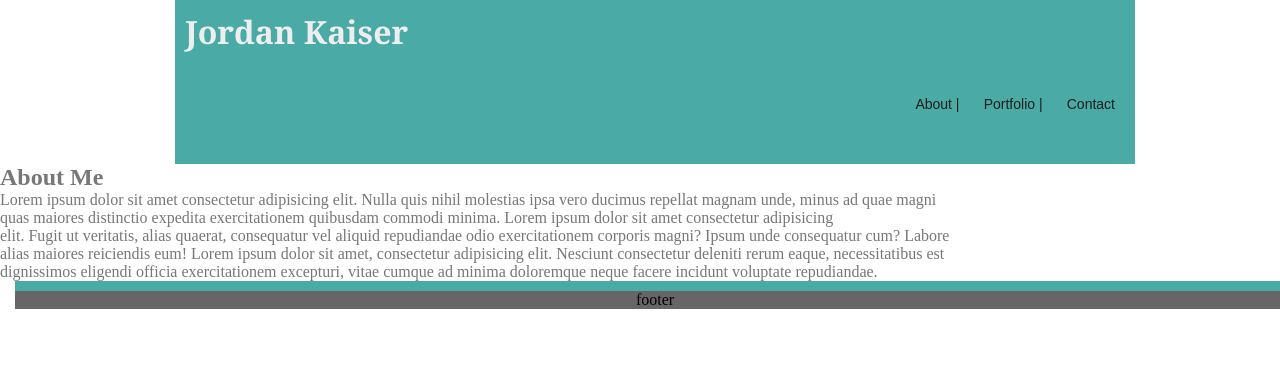
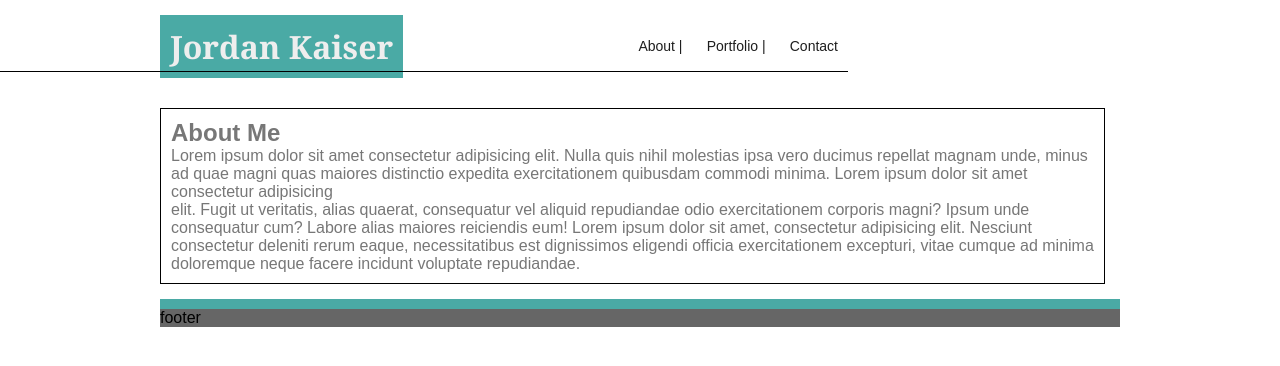
Before and after one commit to Elwdipath/Basic-Portfolio, a plain HTML site: page index.html in a window 1280 px wide. Drawn offline with Linux system fonts and the light colour scheme.

Commit message:
Fixed issues with alignment

```diff
--- a/assets/css/style.css
+++ b/assets/css/style.css
@@ -6,6 +6,7 @@
 
 html, body {
     height: 100%;
+    min-height: 100%
 
 }
 
@@ -37,36 +38,35 @@ ul li a {
     margin: 0px auto;
     font-family: Arial, Helvetica, sans-serif;
     padding: 0;
-    height: 100px;
 }
 
 .headercont {
     float: left;
-    margin: 0 0 0 15px;
+    margin: 15px 15px 15px 0;
     color: #eeeeee;
     background-color:#4aaaa5;
     font-family: Georgia, 'Times New Roman', Times, serif;
     padding: 10px;
-    width: 960px;
+    /* width: 960px; */
 }
 
 nav  {
-    /* width: 100%;
+    width: 100%;
     height: 77px;
     position: absolute;
-    /* top: -5px; */
-    /* right: 432px; */
-    /* border-bottom: 1px solid black;   */
+    top: -5px;
+    right: 432px;
+    border-bottom: 1px solid black;
     float: right
 }
 
 main {
     max-width: 960px;
-    /* float: left;  */
+    float: left;
     color: #777777;
-    /* border: 1px black solid;; */
-    /* padding: 10px; */
-    /* margin: 15px; */
+    border: 1px black solid;
+    padding: 10px;
+    margin: 15px 15px 15px 0;
     background-color:#ffffff;
 
 
@@ -74,9 +74,9 @@ main {
 
 footer {
     background-color: #666666;
-    float: left;
-    margin: 0 0 0 15px;
-    width: 100%;
+    clear: both;
+    width: 100;
     border-top: 10px solid #4aaaa5;
     text-align: center
+    bottom: 0;
 }
--- a/index.html
+++ b/index.html
@@ -16,8 +16,6 @@
         <header>
             <div class="headercont">
                 <h1>Jordan Kaiser</h1>
-                <!-- </header> -->
-                <!---Create Links-->
                 <nav>
                     <ul>
                         <li><a href="#">About | </a></li>
@@ -27,19 +25,20 @@
                 </nav>
             </div>
         </header>
-   </div>
         <!--About Me Section-->
         <main>
             <!-- <div class="me"> -->
                 <h2>About Me</h2>
+                    <!-- Add image and style -->
                     <p>Lorem ipsum dolor sit amet consectetur adipisicing elit. Nulla quis nihil molestias ipsa vero ducimus repellat magnam unde, minus ad quae magni quas maiores distinctio expedita exercitationem quibusdam commodi minima. Lorem ipsum dolor sit amet consectetur adipisicing
                     <br>
                     elit. Fugit ut veritatis, alias quaerat, consequatur vel aliquid repudiandae odio exercitationem corporis magni? Ipsum unde consequatur cum? Labore alias maiores reiciendis eum! Lorem ipsum dolor sit amet, consectetur adipisicing elit. Nesciunt consectetur deleniti rerum eaque, necessitatibus est dignissimos eligendi officia exercitationem excepturi, vitae cumque ad minima doloremque neque facere incidunt voluptate repudiandae.
                     </p>
             <!-- </div>         -->
         </main>
+
+        <footer>footer</footer>
     </div>
-    <footer>footer</footer>
 </body>
 <!-- </div> -->
 
```
